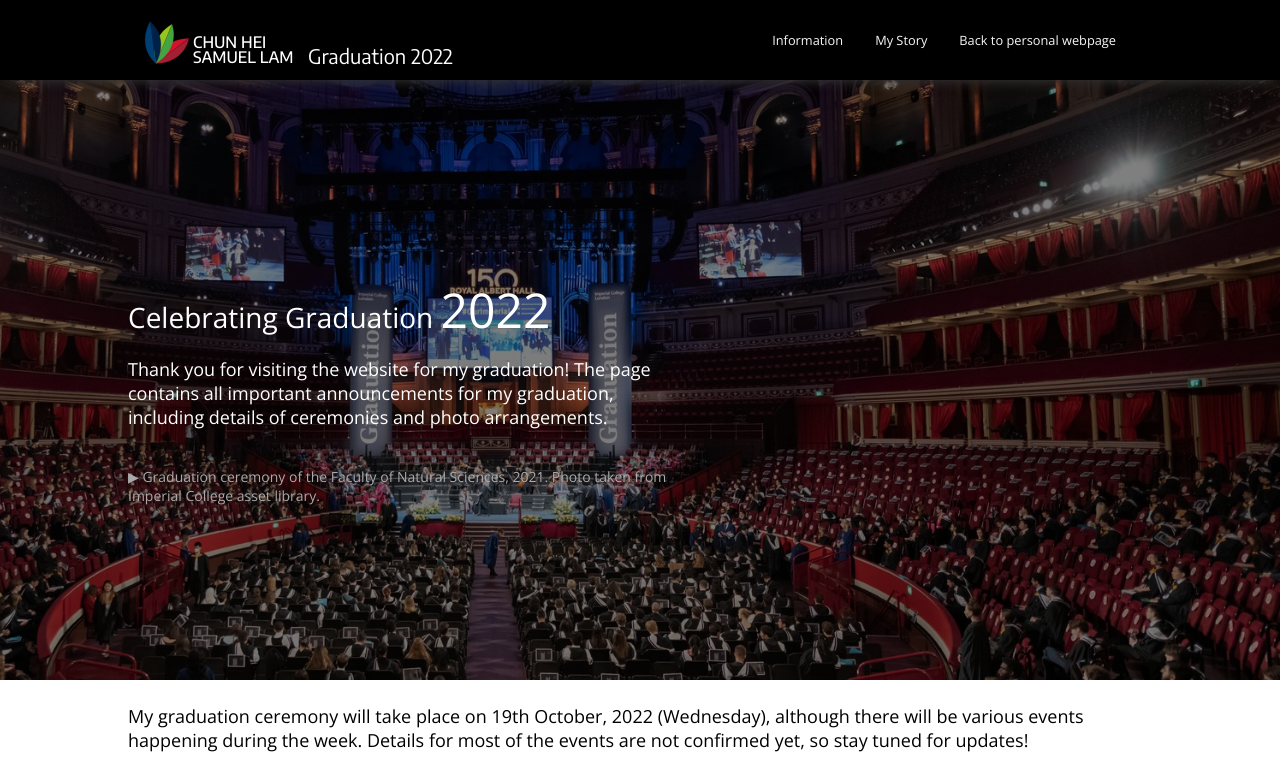
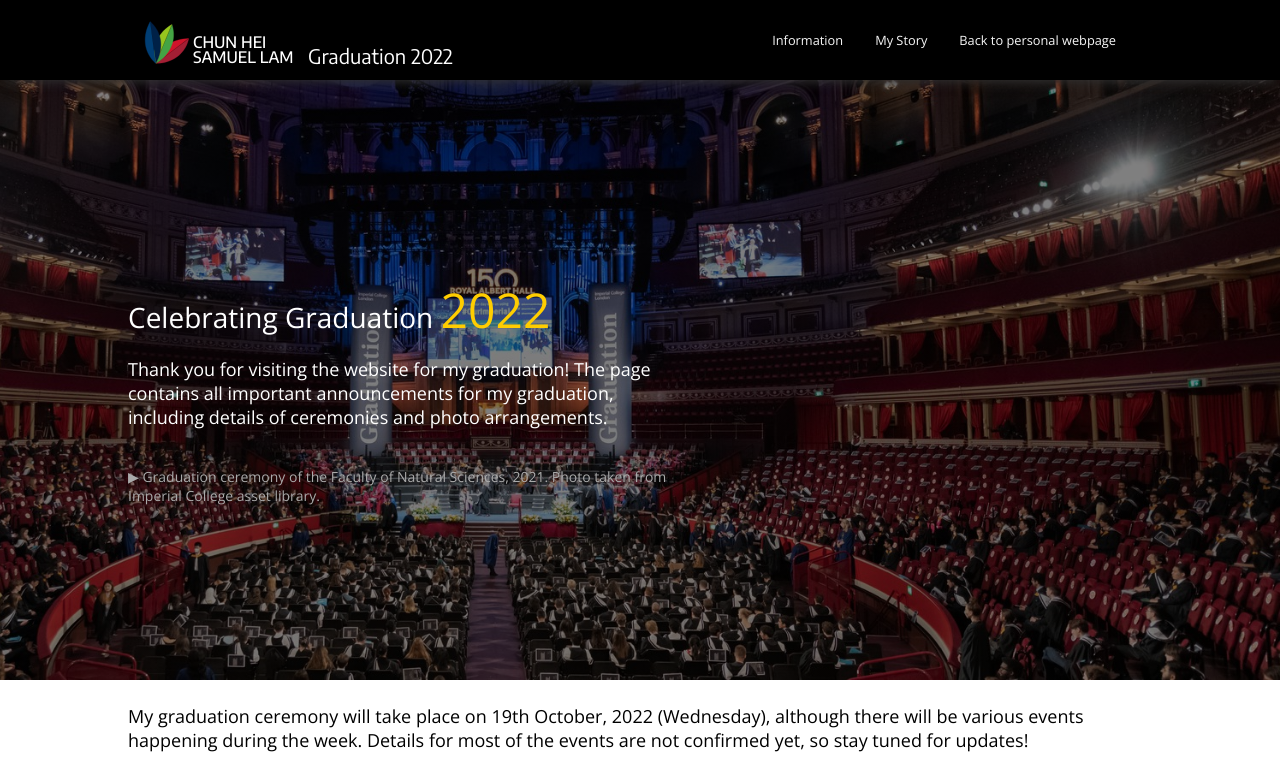
Before and after one commit to Samuel-CHLam/graduation, a React (Create React App) app in the folder client/: page /#/ in a window 1280 px wide. Shown: the top 783 px of the page. Built offline with nearby package versions, Linux system fonts and the light colour scheme.

Commit message:
Adding back yelloworange color

```diff
--- a/client/src/index.css
+++ b/client/src/index.css
@@ -24,6 +24,7 @@
   --red: #f44336;
   --violet: #941276;
   --orange: rgb(255, 145, 0);
+  --yelloworange: rgb(255, 205, 0);
   --paleblue: #bee6ff;
   --paleyellow: rgb(255, 240, 180);
   --extradarkgrey: #454545;
```
